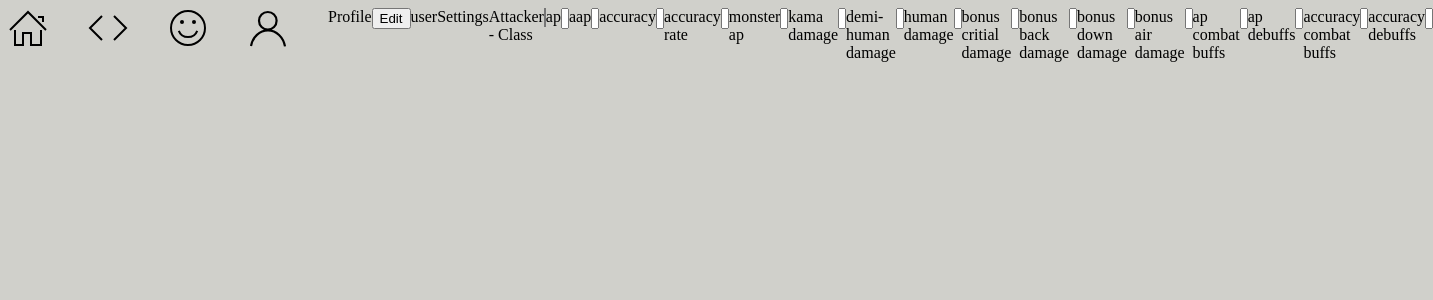
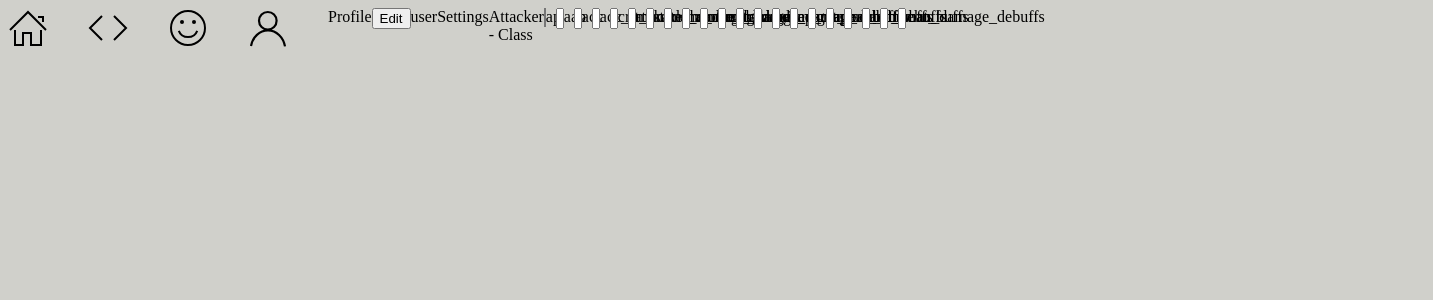
Before and after one commit to Phelsong/project-ynix, a React (Create React App) app: page /Profile in a window 1280 px wide. Shown: the top 300 px of the page, 1433 px wide, since content can reach past the window. Built offline with nearby package versions, Linux system fonts and the light colour scheme.

Commit message:
fullstack prototype

```diff
--- a/src/Components/Main_Body/DefenderForm.jsx
+++ b/src/Components/Main_Body/DefenderForm.jsx
@@ -3,6 +3,19 @@ import { useNavigate } from "react-router-dom";
 import {ClassDropdown, ZoneDropdown} from "../index"
 import { getZoneList } from "../../Requests";
 //----------------------------------------------------------------
+const defenderData = {
+  "dr": 0,
+  "dr_rate": 0,
+  "evasion": 0,
+  "evasion_rate": 0,
+  "dr_combat_buffs" : 0,
+  "dr_debuffs": 0,
+  "evasion_combat_buffs": 0,
+  "evasion_debuffs": 0,
+  "class_id": 0,
+  "species" : 0,
+  // species : 100 = PvE
+}
 //----------------------------------------------------------------
 const DefenderForm = () => {
   //----------------------------------------------------------------
@@ -18,22 +31,15 @@ async function handleCall() {
   return (
     <div className="defender-container">
       <form className="defender-settings-form">
-        defender dr
-        <input type="text" />
-        evasion
-        <input type="text" />
-        dr%
-        <input type="text" />
-        evasion rate
-        <input type="text" />
-        dr combat buffs
-        <input type="text" />
-        evasion combat buffs
-        <input type="text" />
-        dr debuffs
-        <input type="text" />
-        evasion debuffs
-        <input type="text" />
+      {Object.keys(defenderData).map(item => {
+                return <>
+                <label>{item}</label>
+                <input type="text" onChange={(e) => {
+                  defenderData[item] = Number(e.target.value)
+                  }}
+                  />
+                </>
+              })}
       </form>
       <form className="class-choice-form">
         Defender - PvP
@@ -47,6 +53,6 @@ async function handleCall() {
 };
 //----------------------------------------------------------------
 export default DefenderForm;
-
+export { defenderData }
 
 //change Call button to toggle
--- a/src/Components/Main_Body/MainWrapper.jsx
+++ b/src/Components/Main_Body/MainWrapper.jsx
@@ -5,14 +5,14 @@ import {Home, SimSettings, Results, Profile} from "../index"
 //----------------------------------------------------------------
 const MainWrapper = () => {
 //----------------------------------------------------------------
-
+const [calcRun, setCalcRun] = useState(null)
 //----------------------------------------------------------------
     return (
     <div className="Main-Components">
         <Routes>
             <Route path='/' element={<Home />} />
-            <Route path='/SimSettings' element={<SimSettings />} />
-            <Route path='/Results' element={<Results />} />
+            <Route path='/SimSettings' element={<SimSettings setCalcRun={setCalcRun} />} />
+            <Route path='/Results' element={<Results calcRun={calcRun} />} />
             <Route path='/Profile' element={<Profile />} />
         </Routes>
     </div>)
--- a/src/Components/Main_Body/PlayerInputForm.jsx
+++ b/src/Components/Main_Body/PlayerInputForm.jsx
@@ -1,52 +1,52 @@
-import React from "react";
+import React, {useState} from "react";
 import { useNavigate } from "react-router-dom";
 import {ClassDropdown} from "../index"
 //----------------------------------------------------------------
+const attackerData = {
+  "ap": 0,
+  "aap": 0,
+  "acc": 0,
+  "acc_rate": 0,
+  "crit_rate": 0,
+  "monster_ap": 0,
+  "kama_damage": 0,
+  "demi_damage": 0,
+  "human_damage": 0,
+  "other_damage": 0,
+  "crit_damage": 0,
+  "back_damage": 0 ,
+  "down_damage": 0,
+  "air_damage": 0,
+  "ap_combat_buffs": 0,
+  "crit_combat_buffs": 0,
+  "ap_debuffs": 0,
+  "acc_combat_buffs": 0,
+  "acc_debuffs": 0,
+  "human_damage_debuffs": 0
+}
 //----------------------------------------------------------------
-const PlayerInputForm = () => {
+const PlayerInputForm = ({attackerClass, setAttackerClass}) => {
   //----------------------------------------------------------------
-  const navTo = useNavigate();
+
+
   //----------------------------------------------------------------
   return (
     <div className="player-settings-container">
       Attacker - Class
-       <ClassDropdown />
+       <ClassDropdown setAttackerClass={setAttackerClass}/>
       <form className="player-settings-form">
-        ap
-        <input type="text" />
-        aap
-        <input type="text" />
-        accuracy
-        <input type="text" />
-        accuracy rate
-        <input type="text" />
-        monster ap
-        <input type="text" />
-        kama damage
-        <input type="text" />
-        demi-human damage
-        <input type="" />
-        human damage
-        <input type="text" />
-        bonus critial damage
-        <input type="text" />
-        bonus back damage
-        <input type="text" />
-        bonus down damage
-        <input type="text" />
-        bonus air damage
-        <input type="text" />
-        ap combat buffs
-        <input type="text" />
-        ap debuffs
-        <input type="text" />
-        accuracy combat buffs
-        <input type="text" />
-        accuracy debuffs
-        <input type="text" />
+        {Object.keys(attackerData).map(item => {
+                return <>
+                <label>{item}</label>
+                <input type="text" onChange={(e) => {
+                  attackerData[item] = Number(e.target.value)
+                  }} />
+                </>
+        })}
       </form>
     </div>
   );
 };
 //----------------------------------------------------------------
 export default PlayerInputForm;
+export { attackerData }
--- a/src/Components/Main_Body/Results.jsx
+++ b/src/Components/Main_Body/Results.jsx
@@ -1,14 +1,15 @@
 import React from 'react';
 //----------------------------------------------------------------
 //----------------------------------------------------------------
-const Results = () => {
+const Results = ({calcRun}) => {
 //----------------------------------------------------------------
-
+console.log(calcRun)
 //----------------------------------------------------------------
     return (
     <div className="results-container">
         Results
     <progress className="uk-progress" value="50" max="100"></progress>
+    {calcRun ? <span> {JSON.stringify(calcRun)} </span> : null}
     <span className="uk-label uk-label-warning">Error</span>
     <span className="uk-label uk-label-success">Success!</span>
     </div>)
--- a/src/Components/Main_Body/ZoneDropdown.jsx
+++ b/src/Components/Main_Body/ZoneDropdown.jsx
@@ -10,7 +10,7 @@ const ZoneDropdown = ({zoneList}) => {
     <select type="dropdown" className="classList" onChange={e => e.preventDefault}>
       {zoneList.length
         ? zoneList.map(zone => (
-            <option value={zone.zone_id}>
+            <option key={zone.zone_id}>
             {zone.zone_name}
             </option>
           ))
--- a/src/Requests/get_data.js
+++ b/src/Requests/get_data.js
@@ -1,6 +1,4 @@
 import axios from "axios";
-// axios.defaults.baseURL = '127.0.0.1:8000';
-// axios.defaults.headers.post['Content-Type'] = 'application/json';
 //----------------------------------------------------------------
 export async function getZoneInfo(zoneId = 33) {
   const { data } = await axios
@@ -22,7 +20,7 @@ export async function getClassInfo(classId) {
 //----------------------------------------------------------------
 export async function getClassSkillList(classId) {
   //!!route not implementated yet!!
-  const { data } = await axios.get(`/class/${classId}/skil_list`)
+  const { data } = await axios.get(`/class/${classId}/skill_list`)
   .catch((err) => console.log(err));
   return data;
 }
--- a/src/Requests/index.js
+++ b/src/Requests/index.js
@@ -6,6 +6,7 @@ import {
   getClassInfo,
   getClassSkillList,
 } from "./get_data";
+import {runCalc} from "./run"
 //----------------------------------------------------------------
 axios.defaults.baseURL = "http://127.0.0.1:8000";
 axios.defaults.headers.post["Content-Type"] = "application/json";
@@ -19,3 +20,4 @@ export async function checkApiStatus() {
 }
 //----------------------------------------------------------------
 export { getZoneInfo, getZoneList, getClassInfo, getClassSkillList };
+export {runCalc}
--- a/src/Requests/run.js
+++ b/src/Requests/run.js
@@ -1,8 +1,8 @@
 import axios from "axios";
 //----------------------------------------------------------------
-export async function runCalc() {
-  const { data } = await axios
-    .get(`/`)
-    .catch((err) => console.log(err));
-  return data;
+export async function runCalc(attacker, defender, skillChoice) {
+  defender.class_id = 100
+  const { data: response} = await axios.put(`/basic_calc`, {"attacker_in" : attacker, "defender_in":  defender, "skill_id": [skillChoice] })
+  .catch((err) => console.log(err));
+  return response;
 }
```
Also changed, not shown: src/Components/Main_Body/ClassDropdown.jsx (+15 -11 lines), src/Components/Main_Body/SimSettings.jsx (+14 -5 lines), src/Components/Main_Body/SkillDropdown.jsx (+27 -5 lines), 1 other file (tests, documents, lock files or other folders).
